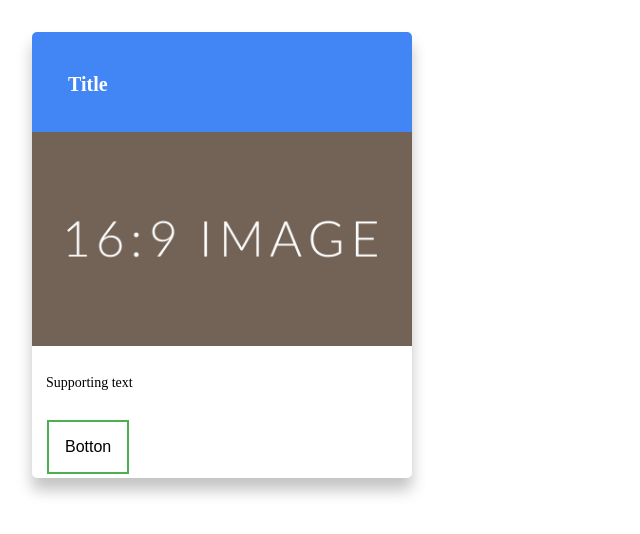
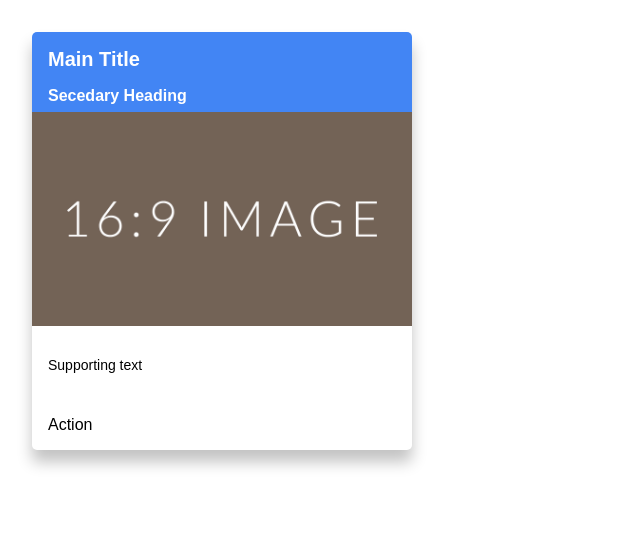
Before and after one commit to Huayra-J/component-design-Team-Nailed-IT, a plain HTML site: page index.html in a window 1280 px wide. Shown: the whole page, without its empty margins (0-640 px from the left). Drawn offline with Linux system fonts and the light colour scheme.

Commit message:
Align all elements 16px margin left Signed-off-by: Jerry Desktop <jerry.wangrj@gmail.com>

```diff
--- a/css/style.css
+++ b/css/style.css
@@ -1,6 +1,7 @@
 p {
 	margin: 0.8em 0;
 	padding: 0;
+	font-family: sans-serif;
 }
 
 img {
@@ -8,12 +9,18 @@ img {
 }
 
 h1 {
- position: absolute;
- bottom: 16px;
- left: 16px;
 	font-size: 1.25em;
 	margin: 0;
- padding: 1em;
+	padding: 16px;
+	font-family: sans-serif;
+}
+
+h2{
+	font-size: 1em;
+	margin: 0;
+	padding-left: 16px;
+	padding-bottom: 16px;
+	font-family: sans-serif;
 }
 
 
@@ -36,7 +43,7 @@ h1 {
 
 .card .heading {
 	position: relative;
-  height: 100px;
+	height: 80px;
 	color: White;
 	background-color: #4285f4;
 	border-top-right-radius: 5px;
@@ -45,29 +52,28 @@ h1 {
 
 
 .card .content {
-
 	font-size: 0.875em;
-  padding: 1em;
+	padding: 16px;
+	font-family: sans-serif;
 
 }
 
 .card .button {
 	border: none;
 	background-color: white;
- padding: 16px ;
+	padding: 8px ;
 	text-decoration: none;
 	display: inline-block;
 	font-size: 16px;
- margin: 4px 2px;
- margin-left: 15px; ##changed this part to align the button #
+	margin: 8px;
+	margin-left: 8px;
 	cursor: pointer;
- border: 2px solid #4CAF50;
-
-
+	font-family: sans-serif;
 }
 
 .card .button:hover {
 	background-color: #4CAF50;
 	color: white;
+	border-radius: 2px;
 
 }
--- a/index.html
+++ b/index.html
@@ -9,8 +9,11 @@
 </head>
 
   <div class="card">
-    <div class="heading" ><h1>Title</h1></div>
+    <div class="heading" >
+		<h1>Main Title</h1>
+		<h2>Secedary Heading</h2>
+	</div>
     <div class="media"> <img src="images/16-9.jpg"/> </div>
     <div class="content"><p>Supporting text</p></div>
-    <div><button class="button">Botton</button> </div>
+    <div><button class="button">Action</button> </div>
   </div>
```
Lines whose indentation alone changed are shown as unchanged.
